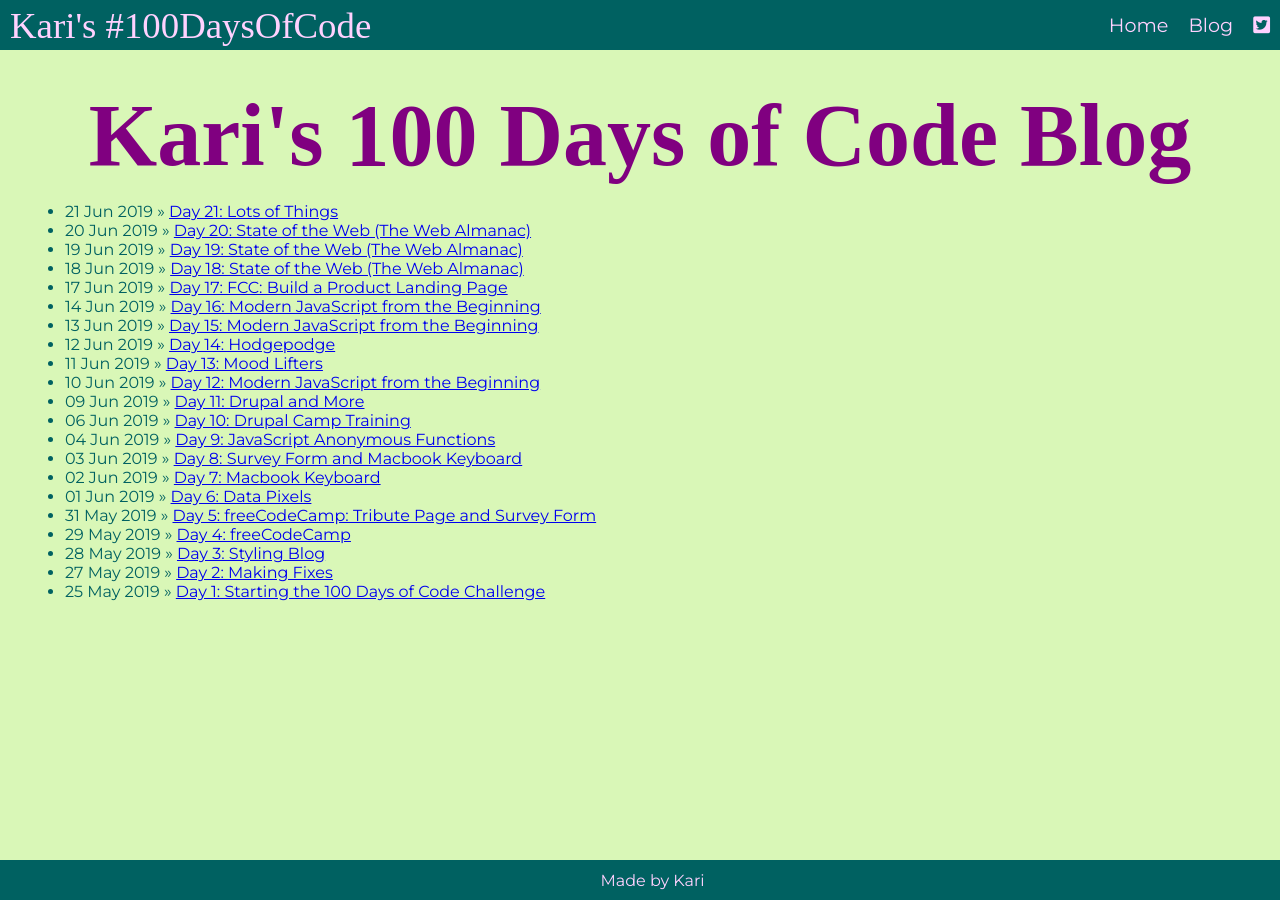
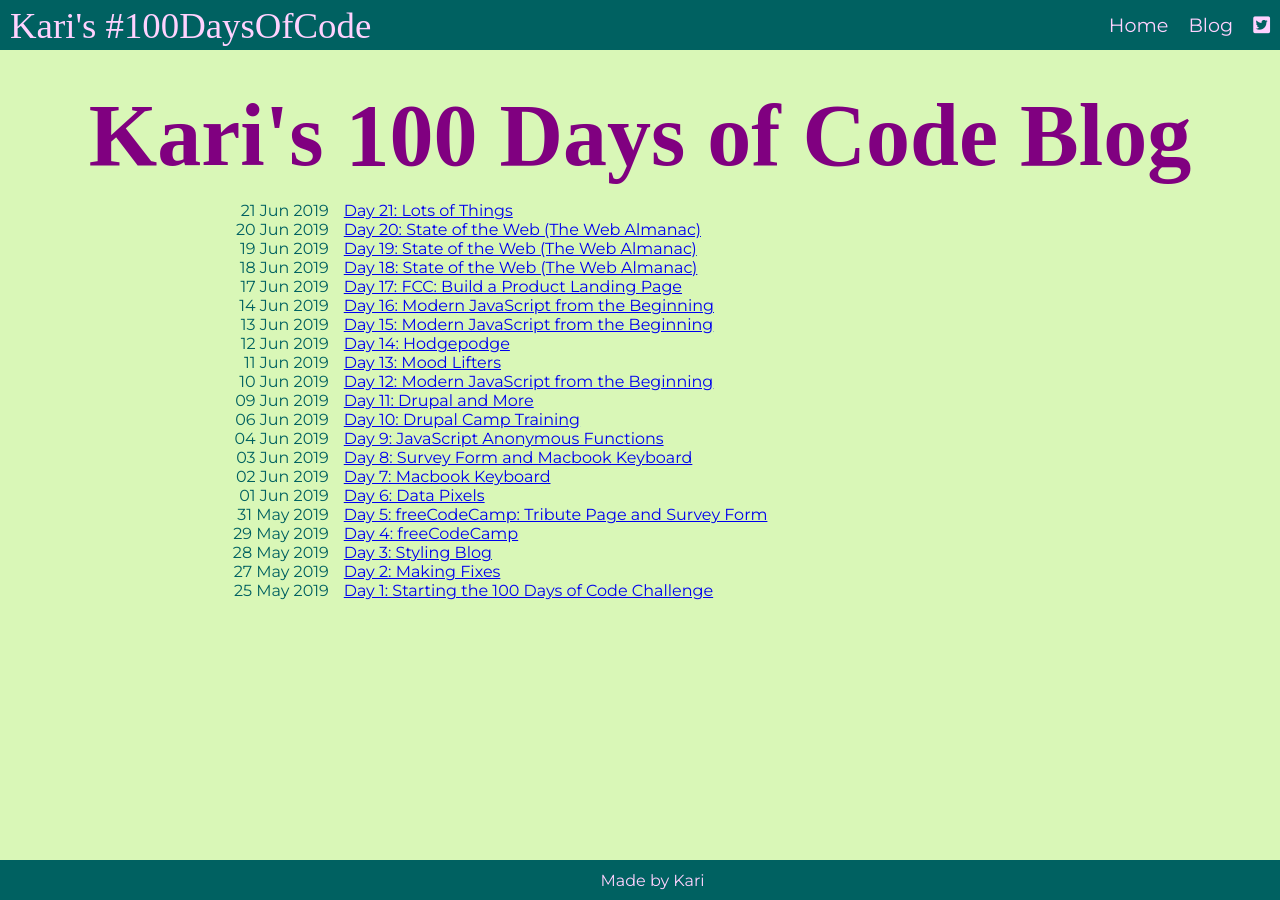
Before and after one commit to KJLarson/100-days, a Jekyll site: the page built from blog/index.html, in a window 1280 px wide. Built offline with Jekyll 4.4.1, drawn with Linux system fonts in a browser that asks for light colours; nearby versions of some CDN libraries; some web fonts are replaced.

Commit message:
Change layout of list of blog posts

```diff
--- a/blog/index.html
+++ b/blog/index.html
@@ -4,9 +4,9 @@ title: Kari's 100 Days of Code Blog
 permalink: /blog/
 ---
 	<h1>{{ page.title }}</h1>
-	<ul class="posts">
+	<div class="posts-list">
 
 	  {% for post in site.posts %}
-	    <li><span>{{ post.date | date_to_string }}</span> » <a href="{{ post.url | relative_url }}" title="{{ post.title }}">{{ post.title }}</a></li>
+	    <p class="date">{{ post.date | date_to_string }}</p><p class="title"><a href="{{ post.url | relative_url }}" title="{{ post.title }}">{{ post.title }}</a></p>
 	  {% endfor %}
-	</ul>
+	</div>
--- a/css/main.css
+++ b/css/main.css
@@ -132,10 +132,24 @@ footer {
 }
 
 .tribute-image {
-    width: 100%;
-    max-width: 100%;
+  width: 100%;
+  max-width: 100%;
 }
 
 div.post {
-    margin-bottom: 20px;
+  margin-bottom: 20px;
 }
+
+.posts-list {
+	display: grid;
+	grid-template-columns: 1fr 3fr;
+	grid-column-gap: 15px;
+}
+
+.posts-list p {
+	margin: 0;
+}
+
+.date {
+	justify-self: end;
+}
```
